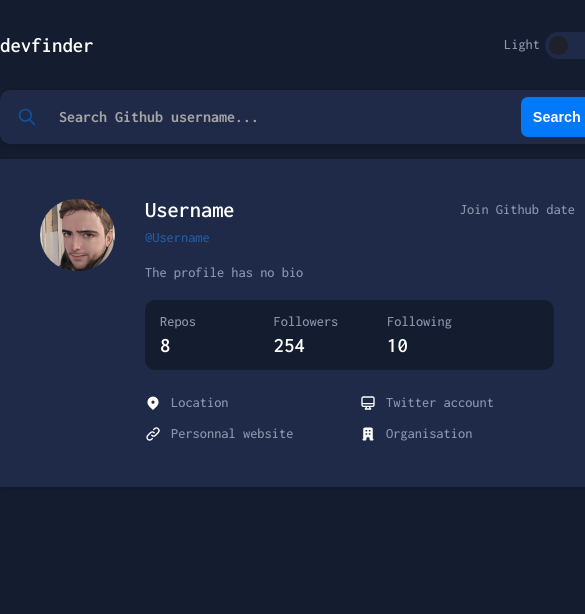
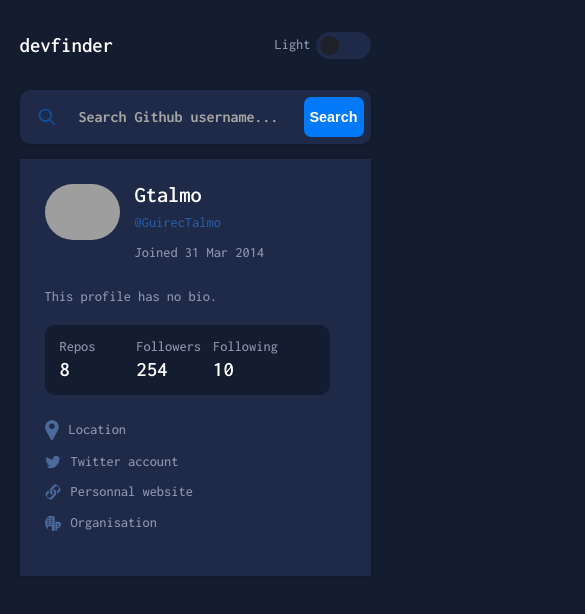
Before and after one commit to GuirecTalmo/GitHub-user-search-app, a React app: page / in a window 390 px wide. Shown: the whole page, 585 px wide, since content can reach past the window. Built offline with nearby package versions, Linux system fonts and the light colour scheme; grey boxes are pictures that could not be loaded.

Commit message:
Ready to be start, html ok, css ok

```diff
--- a/package.json
+++ b/package.json
@@ -52,6 +52,10 @@
     "axios": "^0.26.1",
     "prop-types": "^15.8.1",
     "react": "^17.0.2",
-    "react-dom": "^17.0.2"
+    "react-dom": "^17.0.2",
+    "react-redux": "^8.0.0",
+    "redux": "^4.1.2",
+    "redux-devtools-extension": "^2.13.9",
+    "redux-thunk": "^2.4.1"
   }
 }
--- a/src/components/App/index.js
+++ b/src/components/App/index.js
@@ -2,7 +2,6 @@
 import Header from 'src/components/Header';
 import SearchBar from 'src/components/SearchBar';
 import Card from 'src/components/Card';
-
 
 function App() {
   return (
--- a/src/components/App/styles.scss
+++ b/src/components/App/styles.scss
@@ -2,6 +2,19 @@
 .app {
 
   display: block;
-  width: 600px;
+  max-width: 600px;
   margin: auto;
 }
+
+
+@media (max-width: 720px) {
+
+  .app {
+
+    display: block;
+    max-width: 90%;
+    margin: auto;
+  }
+
+
+}
--- a/src/components/Card/Avatar.js
+++ /dev/null
@@ -1,12 +0,0 @@
-import './styles.scss';
-import Picture from './my_avatar.jpg';
-
-function Avatar() {
-  return (
-    <div className="column_avatar">
-      <img src={Picture} alt="avatar" />
-    </div>
-  );
-}
-
-export default Avatar;
--- a/src/components/Card/Informations.js
+++ b/src/components/Card/Informations.js
@@ -1,16 +1,35 @@
 import "./styles.scss";
+import location from "src/components/Card/icon-location.svg";
+import twitter from "src/components/Card/icon-twitter.svg";
+import personnal from "src/components/Card/icon-website.svg";
+import organisation from "src/components/Card/icon-company.svg";
 
 function Informations() {
+
   return (
+    <div>
+      <div className="profile-header">
+        <div className="container-avatar">
+          <img
+            id="avatar"
+            src="https://avatars.githubusercontent.com/u/7113573?v=4"
+            alt=""
+          />
+        </div>
+        <div className="profile-info-wrapper">
+          <div className="profile-name">
+            <h2 id="name">Gtalmo</h2>
+            <p id="user" className="username">
+              @GuirecTalmo
+            </p>
+          </div>
+          <p id="date">Joined 31 Mar 2014</p>
+        </div>
+      </div>
       <div className="first-container">
-      <div className="user-header">
-        <h2>Username</h2>
-        <p>Join Github date</p>
-      </div>
-      <p className="username">
-        <a href="#">@Username</a>
+        <p id="bio" className="bio">
+          This profile has no bio.
         </p>
-      <p className="biographie">The profile has no bio</p>
         <div className="second-container">
           <div className="little-column">
             <p>Repos</p>
@@ -27,68 +46,21 @@
         </div>
         <div className="third-container">
           <div className="little-xs-column">
-          <svg
-            xmlns="http://www.w3.org/2000/svg"
-            className="h-5 w-5 icons-card"
-            viewBox="0 0 20 20"
-            fill="currentColor"
-          >
-            <path
-              fillRule="evenodd"
-              d="M5.05 4.05a7 7 0 119.9 9.9L10 18.9l-4.95-4.95a7 7 0 010-9.9zM10 11a2 2 0 100-4 2 2 0 000 4z"
-              clipRule="evenodd"
-            />
-          </svg>
+            <img className="icons-card" src={location} alt="location" />
             <p>Location</p>
           </div>
           <div className="little-xs-column">
-          <svg
-            xmlns="http://www.w3.org/2000/svg"
-            className="h-6 w-6 icons-card"
-            fill="none"
-            viewBox="0 0 24 24"
-            stroke="currentColor"
-            strokeWidth={2}
-          >
-            <path
-              strokeLinecap="round"
-              strokeLinejoin="round"
-              d="M9.75 17L9 20l-1 1h8l-1-1-.75-3M3 13h18M5 17h14a2 2 0 002-2V5a2 2 0 00-2-2H5a2 2 0 00-2 2v10a2 2 0 002 2z"
-            />
-          </svg>
+            <img className="icons-card" src={twitter} alt="twitter" />
             <p>Twitter account</p>
           </div>
           <div className="little-xs-column">
-          <svg
-            xmlns="http://www.w3.org/2000/svg"
-            className="h-6 w-6 icons-card"
-            fill="none"
-            viewBox="0 0 24 24"
-            stroke="currentColor"
-            strokeWidth={2}
-          >
-            <path
-              strokeLinecap="round"
-              strokeLinejoin="round"
-              d="M13.828 10.172a4 4 0 00-5.656 0l-4 4a4 4 0 105.656 5.656l1.102-1.101m-.758-4.899a4 4 0 005.656 0l4-4a4 4 0 00-5.656-5.656l-1.1 1.1"
-            />
-          </svg>
+            <img className="icons-card" src={personnal} alt="personnal" />
             <p>Personnal website</p>
           </div>
           <div className="little-xs-column">
-          <svg
-            xmlns="http://www.w3.org/2000/svg"
-            className="h-5 w-5 icons-card"
-            viewBox="0 0 20 20"
-            fill="currentColor"
-          >
-            <path
-              fillRule="evenodd"
-              d="M4 4a2 2 0 012-2h8a2 2 0 012 2v12a1 1 0 110 2h-3a1 1 0 01-1-1v-2a1 1 0 00-1-1H9a1 1 0 00-1 1v2a1 1 0 01-1 1H4a1 1 0 110-2V4zm3 1h2v2H7V5zm2 4H7v2h2V9zm2-4h2v2h-2V5zm2 4h-2v2h2V9z"
-              clipRule="evenodd"
-            />
-          </svg>
+            <img className="icons-card" src={organisation} alt="orga" />
             <p>Organisation</p>
+          </div>
         </div>
       </div>
     </div>
--- a/src/components/Card/index.js
+++ b/src/components/Card/index.js
@@ -1,11 +1,12 @@
-import "./styles.scss";
-import Avatar from './Avatar';
-import Informations from './Informations'
+import './styles.scss';
+import PropTypes from 'prop-types';
+import Informations from './Informations';
+
 
 function Card() {
+
   return (
     <div className="card">
-      <Avatar />
       <Informations />
     </div>
   );
--- a/src/components/Card/styles.scss
+++ b/src/components/Card/styles.scss
@@ -3,21 +3,23 @@
   background-color: #1f2a48;
   box-shadow: rgba(0, 0, 0, 0.16) 0px 1px 4px;
   padding: 25px;
+  flex-wrap: wrap;
+}
+
+.profile-header {
+
+  width: 100%;
+  display: flex;
+  margin-bottom: 30px;
 }
 
 img {
 
   max-width: 75px;
-  border-radius: 40px;
+  border-radius: 90px;
+  margin-right: 15px;
 }
 
-.column_avatar {
-
-  padding: 15px;
-  padding-right: 30px;
-  box-sizing: content-box;
-
-}
 
 .first-container {
 
@@ -33,6 +35,11 @@
     justify-content: space-between;
     align-items: center;
     margin-top: 15px;
+}
+
+.bio {
+
+  margin-bottom: 20px;
 }
 
  h2 {
@@ -54,7 +61,7 @@
   color: #265ca3;
   width: 100%;
   margin-top: 10px;
-
+  margin-bottom: 15px;
 }
 
 .biographie {
@@ -109,3 +116,30 @@
   margin-right: 10px;
 
 }
+
+.profile-info-wrapper {
+
+  width: 100%;
+  display: flex;
+  justify-content: space-between;
+}
+
+@media (max-width: 720px) {
+
+  .third-container {
+    -ms-flex-wrap: wrap;
+    flex-wrap: wrap;
+    margin-bottom: 20px;
+    margin-top: 10px;
+    width: 100%;
+    flex-direction: column;
+}
+
+.profile-info-wrapper {
+
+  width: 100%;
+  display: block;
+
+}
+
+}
--- a/src/components/SearchBar/index.js
+++ b/src/components/SearchBar/index.js
@@ -1,6 +1,9 @@
 import "./styles.scss";
+import React from 'react';
+import PropTypes from 'prop-types';
 
 function SearchBar() {
+
   return (
     <form className="search">
       <svg
@@ -28,4 +31,5 @@
   );
 }
 
+
 export default SearchBar;
--- a/src/components/SearchBar/styles.scss
+++ b/src/components/SearchBar/styles.scss
@@ -53,3 +53,30 @@
     background: transparent;
     border: none;
 }
+
+@media (max-width: 720px) {
+
+  .inputSearch {
+
+    width: 80%;
+    height: 25px;
+    color: #fff;
+    font-weight: 700;
+    font-size: 1em;
+  }
+
+
+  button {
+
+    width: 18%;
+    height: 40px;
+    border-radius: 7px;
+    border: none;
+    background-color: #0179f8;
+    color: #fff;
+    font-weight: 700;
+    font-size: 0.9em;
+
+  }
+
+}
```
Also changed, not shown: public/src/components/App/react-logo.svg (deleted), src/components/Card/icon-company.svg (added), src/components/Card/icon-location.svg (added), src/components/Card/icon-twitter.svg (added), src/components/Card/icon-website.svg (added), src/components/Card/my_avatar.jpg (deleted), src/components/Card/react-logo.svg (deleted), 1 other file. Lines whose indentation alone changed are shown as unchanged.
